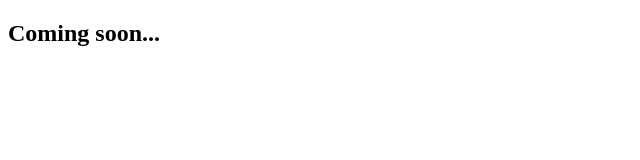
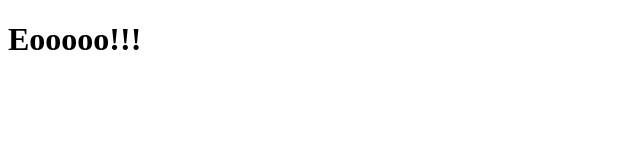
Before and after one commit to emippet/emippet.github.io, a plain HTML site: page index.html in a window 1280 px wide. Shown: the whole page, without its empty margins (0-640 px from the left). Drawn offline with Linux system fonts and the light colour scheme.

Commit message:
2025-02-24

```diff
--- a/index.html
+++ b/index.html
@@ -6,8 +6,6 @@
     <title>Document</title>
 </head>
 <body>
-    <h2>
-        Coming soon...
-    </h2>
+    <h1>Eooooo!!!</h1>
 </body>
 </html>
```
Also changed, not shown: 1 other file.
